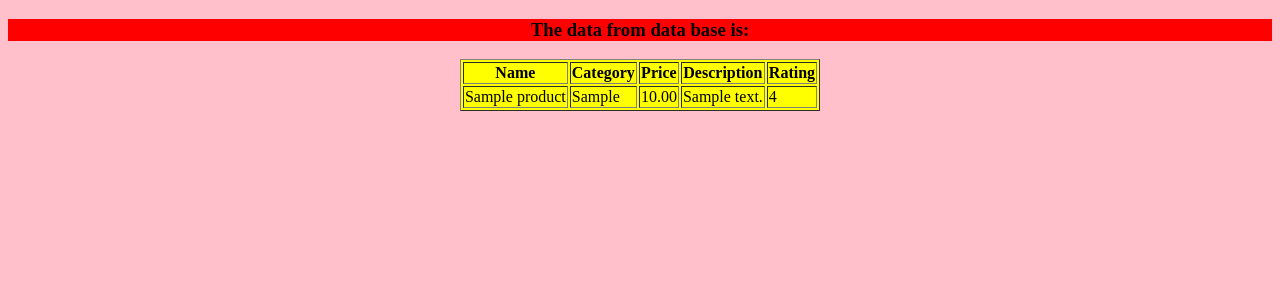
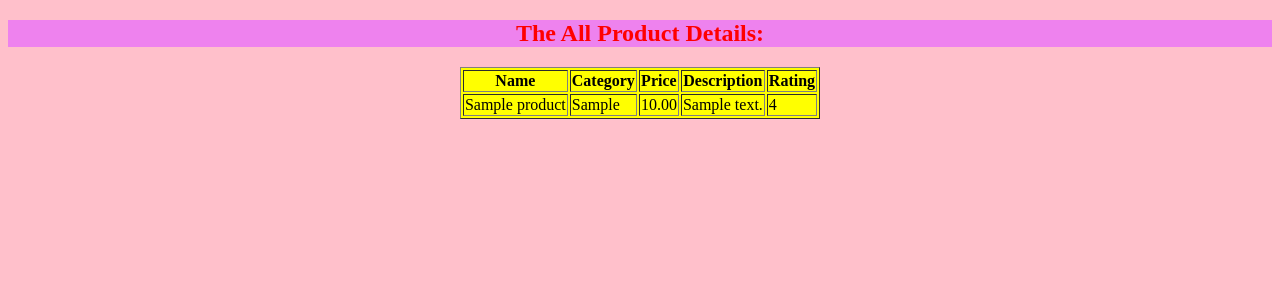
Before and after one commit to Saikrishnareddy12345/django_restApi_project1, a Django app: page /list/ in a window 1280 px wide. Shown: the top 300 px of the page. Run offline with Django 3.2, Linux system fonts and the light colour scheme; tables that the repository leaves empty hold one stand-in row (values such as "Sample post").

Commit message:
updated index.html

```diff
--- a/templates/index.html
+++ b/templates/index.html
@@ -10,7 +10,7 @@
     </style>
 </head>
 <body>
-<h3 align="center" style="background-color:red">The data from data base is:</h3>
+<h2 align="center" style="background-color: violet;"><font color="red">The All Product Details:</font></h2>
 <table border="1" bgcolor="yellow" align="center">
     <tr>
         <th>Name</th>
```
Also changed, not shown: App1/migrations/0001_initial.py (deleted), App1/migrations/0002_auto_20210919_1642.py (deleted), App1/migrations/0003_alter_product_id.py (deleted), App1/migrations/0004_product1.py (deleted), App1/migrations/0005_rename_starts_product_rating_and_more.py (deleted).
